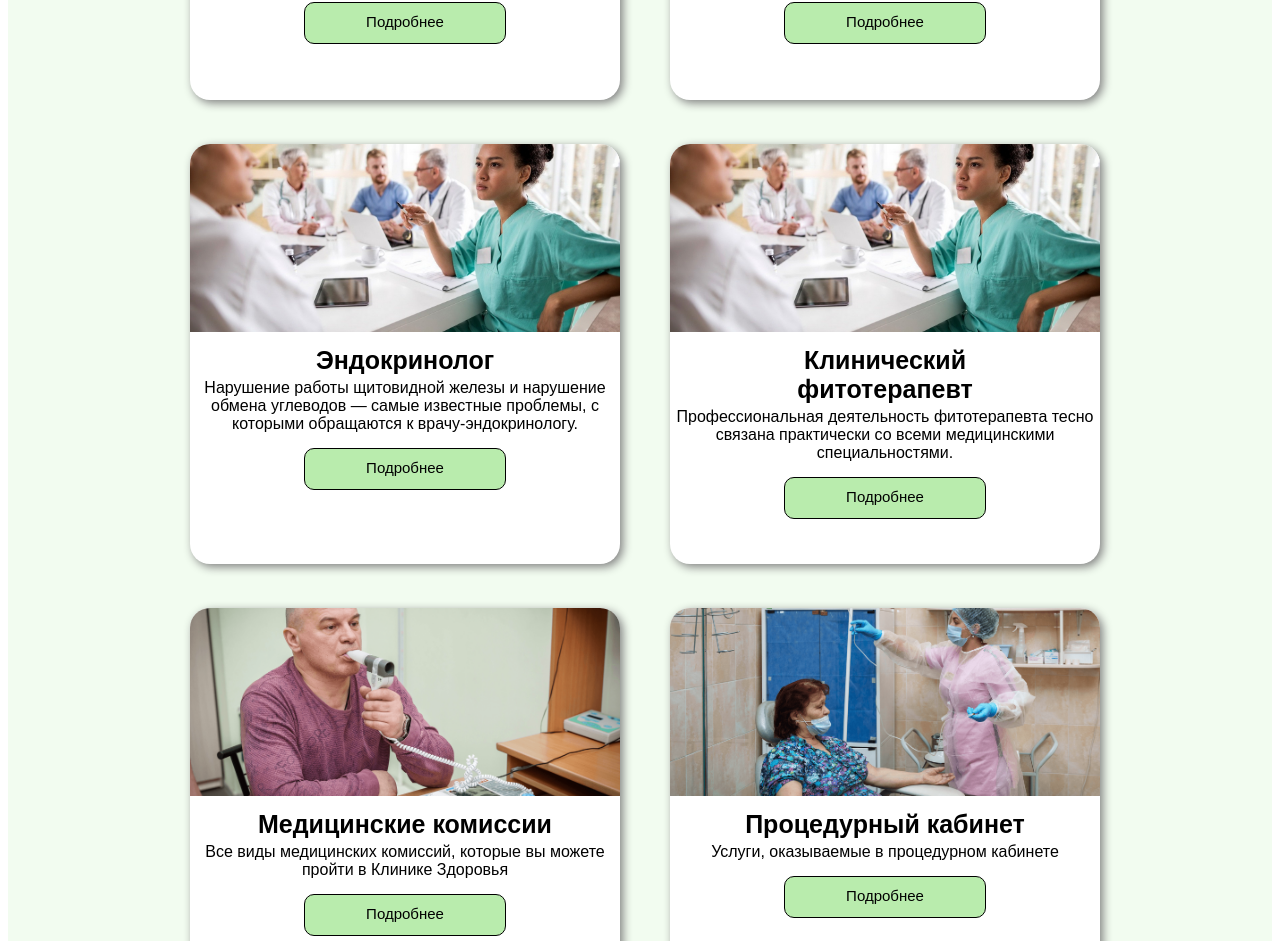
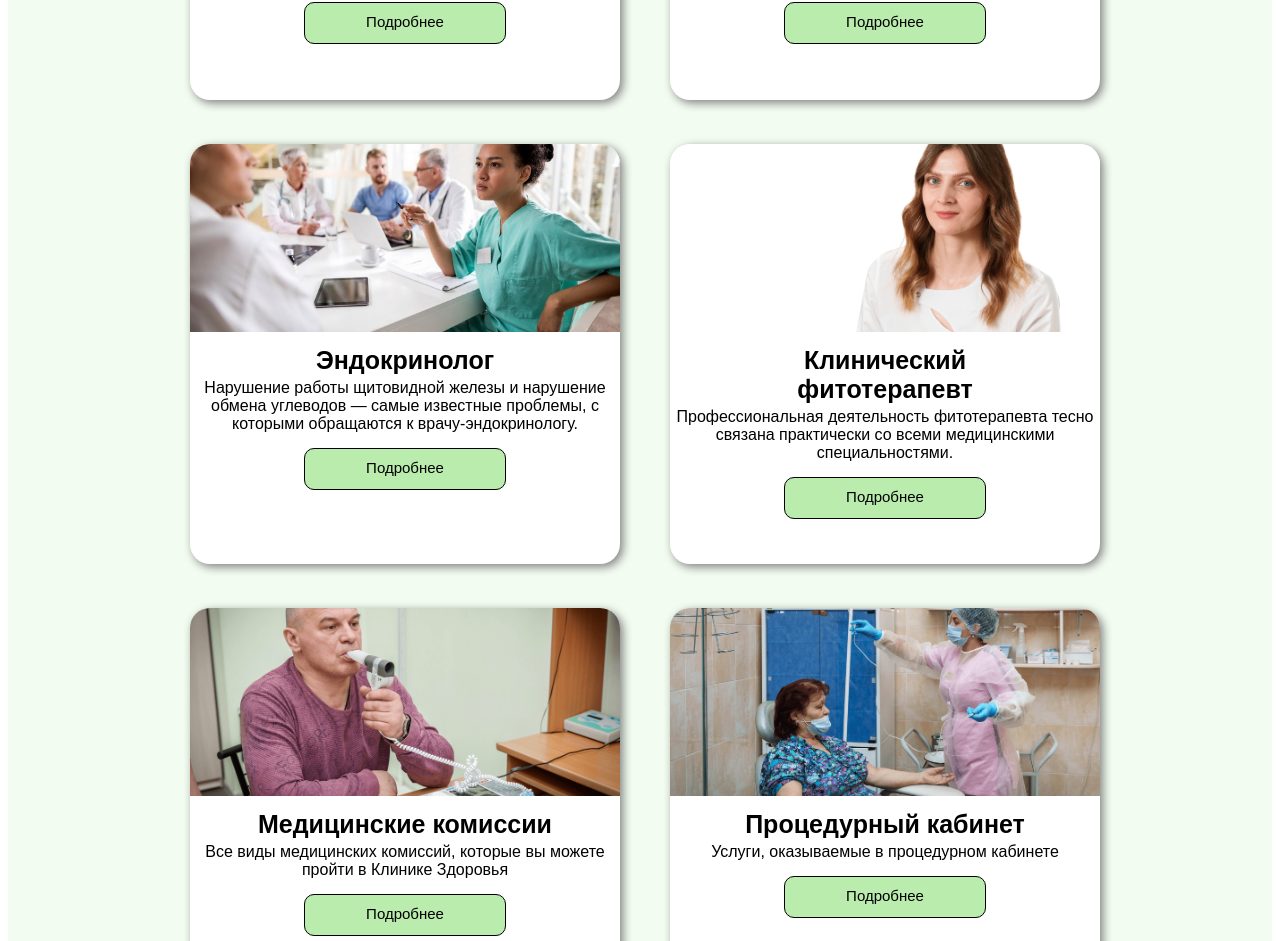
Before and after one commit to Ansanat/klinika, a Vue app: page /service-page in a window 1280 px wide. Shown: the part 2304-3245 px from the top of the page. Built offline with nearby package versions, Linux system fonts and the light colour scheme.

Commit message:
add fito image

```diff
--- a/src/pages/v-service-page.vue
+++ b/src/pages/v-service-page.vue
@@ -93,7 +93,7 @@ export default {
         {
           name: 'Клинический фитотерапевт',
           desc: 'Профессиональная деятельность фитотерапевта тесно связана практически со всеми медицинскими специальностями.',
-          src: 'service.jpg',
+          src: 'Фитотерапевт.png',
           route: 'Fitoterapevt'
         },
         {
```
Also changed, not shown: public/images/service/Фитотерапевт.jpg (added), public/images/service/Фитотерапевт.png (added).
